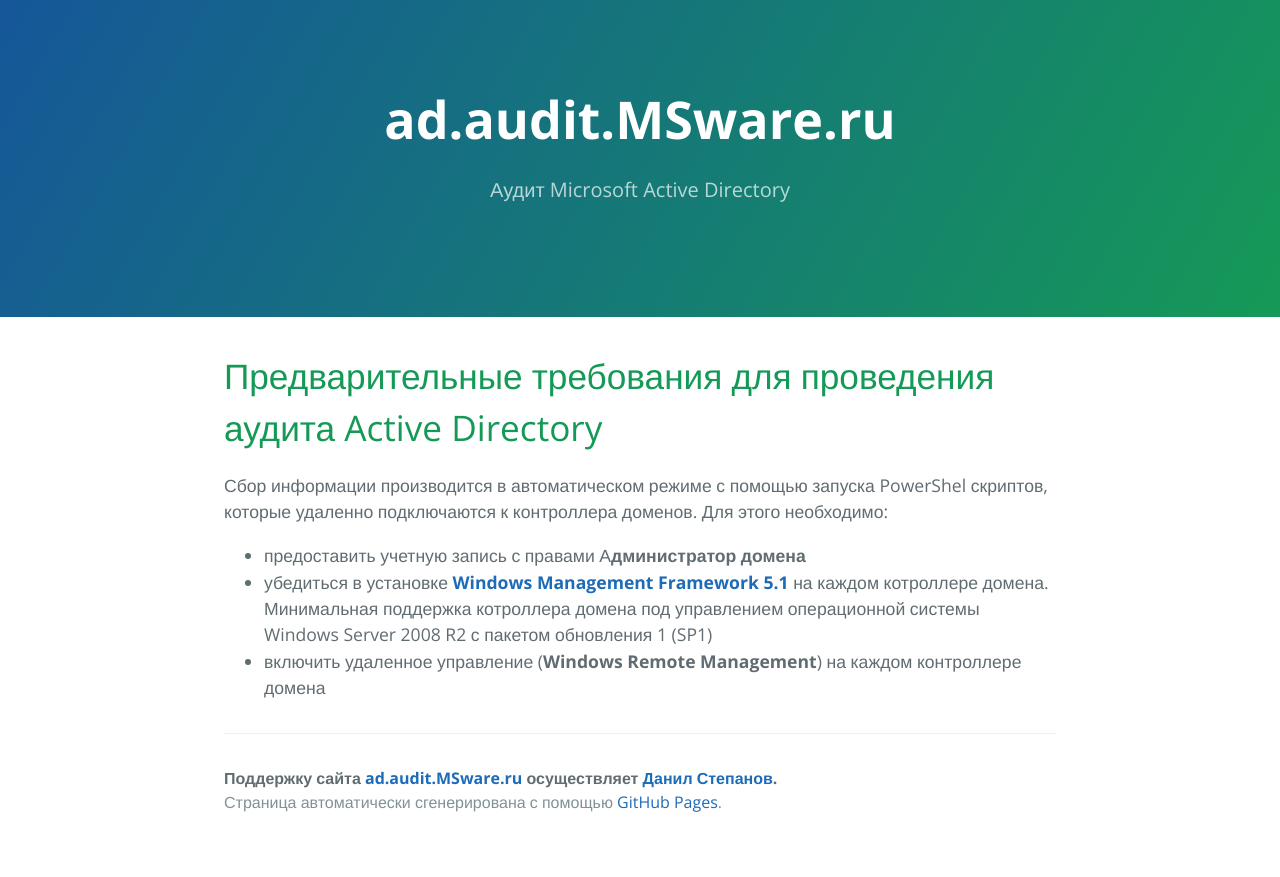
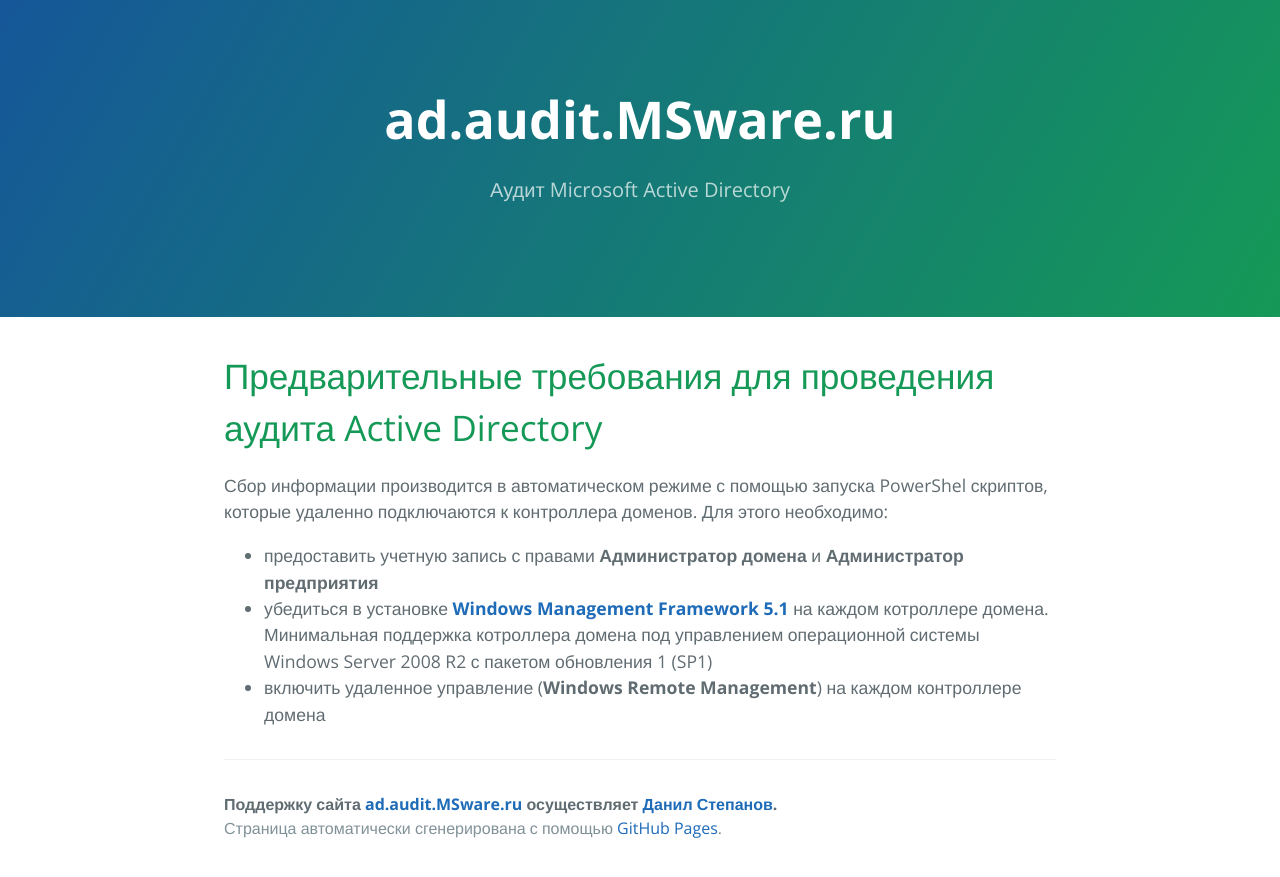
Before and after one commit to dasternd/ad-audit, a Jekyll site: the page built from Prerequisite/index.md, in a window 1280 px wide. Shown: the top 877 px of the page. Built offline with Jekyll 4.4.1, drawn with Linux system fonts in a browser that asks for light colours; our own code applies the rules of GitHub Pages for plain Markdown files.

Commit message:
Edit Prerequisite

```diff
--- a/Prerequisite/index.md
+++ b/Prerequisite/index.md
@@ -1,6 +1,6 @@
 # Предварительные требования для проведения аудита Active Directory
 
 Сбор информации производится в автоматическом режиме с помощью запуска PowerShel скриптов, которые удаленно подключаются к контроллера доменов. Для этого необходимо:
-- предоставить учетную запись с правами А**дминистратор домена**
+- предоставить учетную запись с правами **Администратор домена** и **Администратор предприятия**
 - убедиться в установке [**Windows Management Framework 5.1**](https://docs.microsoft.com/ru-ru/powershell/scripting/windows-powershell/wmf/overview?view=powershell-7.2) на каждом котроллере домена. Минимальная поддержка котроллера домена под управлением операционной системы Windows Server 2008 R2 с пакетом обновления 1 (SP1)
 - включить удаленное управление (**Windows Remote Management**) на каждом контроллере домена
```
